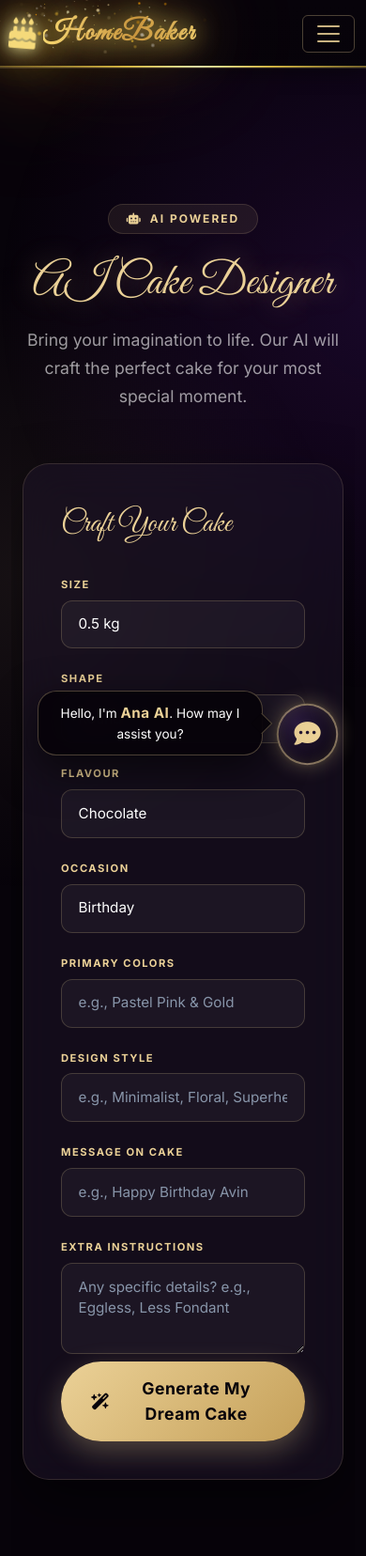
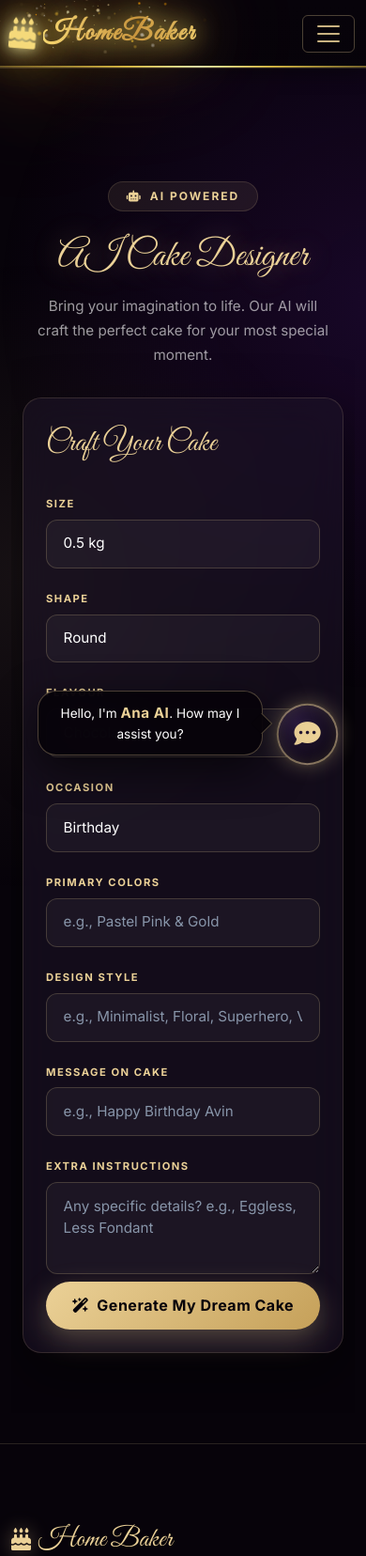
Before and after one commit to iamAvinVarghese/homebaker, a Django app: page /custom-cake/ in a window 390 px wide. Shown: the top 1656 px of the page at 94% size. Run offline with Django 5.2, Linux system fonts and the light colour scheme; a user stored in the database is signed in; data comes from the database, SQL or seed files in the repository.

Commit message:
Implement universal responsiveness overrides for all screen sizes

```diff
--- a/homebaker/templates/custom_cake.html
+++ b/homebaker/templates/custom_cake.html
@@ -400,6 +400,34 @@
     .lx-d1 { animation-delay: 0.1s; }
     .lx-d2 { animation-delay: 0.2s; }
     .lx-d3 { animation-delay: 0.3s; }
+
+    /* ===== AI CAKE DESIGNER MOBILE ADAPTABILITY ===== */
+    @media (max-width: 768px) {
+        .ai-page-wrapper {
+            padding: 2.5rem 0 4rem;
+        }
+        .ai-hero {
+            margin-bottom: 2rem;
+        }
+        .ai-form-card {
+            padding: 1.5rem !important;
+            border-radius: 20px !important;
+        }
+        .result-details {
+            padding: 1.5rem !important;
+        }
+        .ai-hero h1 {
+            font-size: clamp(2.5rem, 8vw, 3.5rem) !important;
+        }
+        .ai-hero p {
+            font-size: 0.95rem;
+            padding: 0 10px;
+        }
+        .btn-generate {
+            font-size: 1rem;
+            padding: 0.85rem 1.5rem;
+        }
+    }
 </style>
 
 <div class="ai-page-wrapper">
```
Also changed, not shown: homebaker/templates/base.html (+82 -1 lines).
